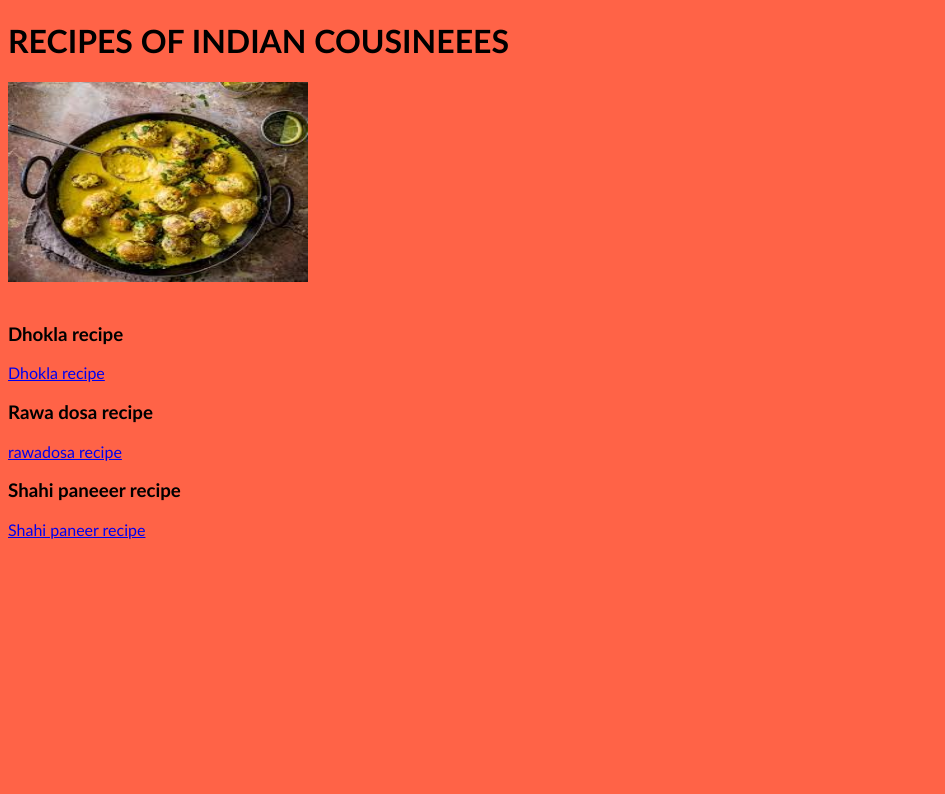
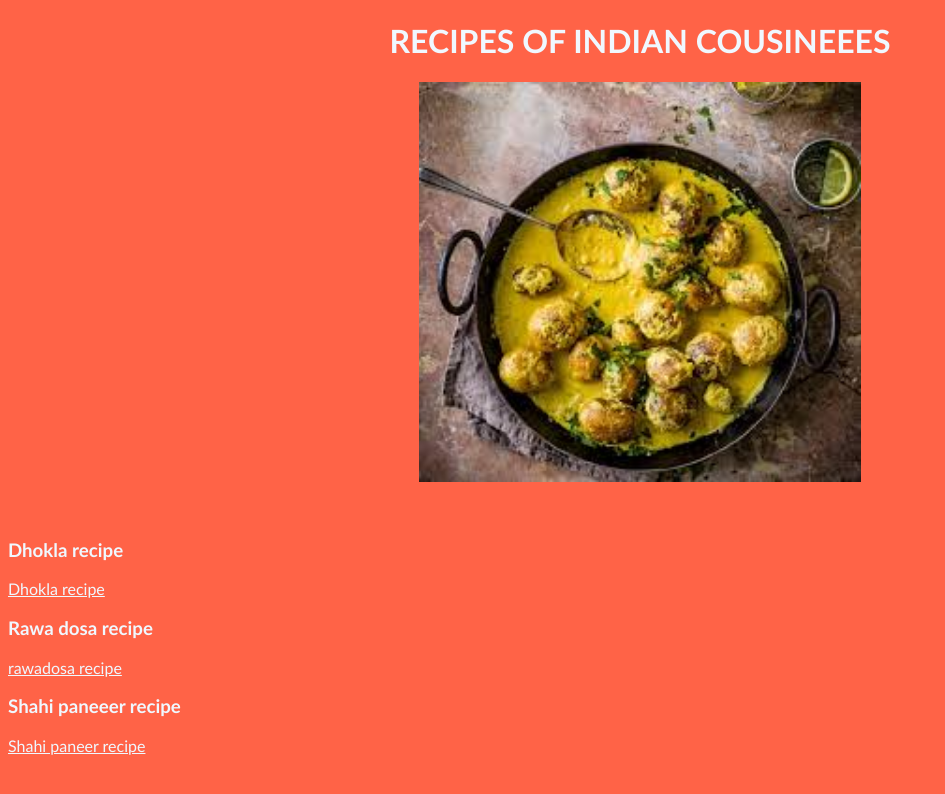
Before and after one commit to goldenshrine/recipes, a plain HTML site: page index.html in a window 1280 px wide. Shown: the whole page, without its empty margins (0-945 px from the left). Drawn offline with Linux system fonts and the light colour scheme.

```diff
--- /dev/null
+++ b/Dhokla.css
@@ -0,0 +1,8 @@
+h1{
+    text-align: center;
+}
+
+img{
+    margin-left: auto;
+    margin-right: auto;
+}
--- a/Recipe.css
+++ b/index.css
@@ -1,8 +1,18 @@
 *{
     background-color:tomato;
     font-family: 'Trebuchet MS', 'Lucida Sans Unicode', 'Lucida Grande', 'Lucida Sans', Arial, sans-serif;
+    color: aliceblue;
 }
 
 h1{
     text-transform:uppercase;
+    text-align: center;
+    text
 }
+
+img{
+    display: block;
+    margin-left:auto;
+    margin-right:auto;
+
+}
--- a/index.html
+++ b/index.html
@@ -5,11 +5,11 @@
     <meta http-equiv="X-UA-Compatible" content="IE=edge">
     <meta name="viewport" content="width=device-width, initial-scale=1.0">
     <title>recipes</title>
-    <link rel="stylesheet" href="Recipe.css">
+    <link rel="stylesheet" href="index.css">
 </head>
 <body>
     <h1>Recipes of indian cousineees</h1>
-    <img src="indian recipes.jpeg" alt="recipes" width="300" height="200">
+    <img src="indian recipes.jpeg" alt="recipes" width="auto" height="400">
 
     <br><br>
 
```
Also changed, not shown: dhokla.html (+1 -0 lines), new indian recipes.jpeg (added).
